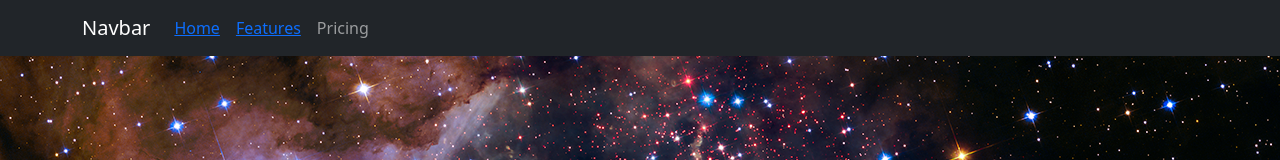
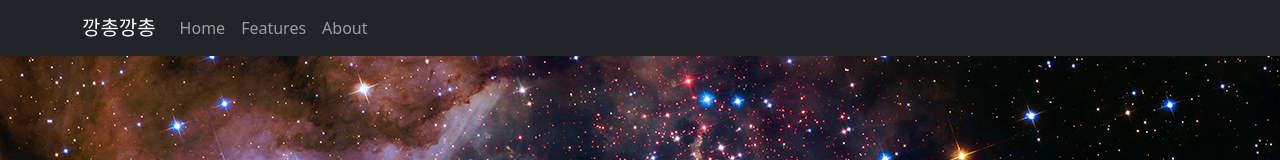
Before and after one commit to yeonji-dev/react-review-project, a React (Create React App) app: page / in a window 1280 px wide. Shown: the top 160 px of the page. Built offline with nearby package versions, Linux system fonts and the light colour scheme.

Commit message:
nested routes

```diff
--- a/src/App.js
+++ b/src/App.js
@@ -12,10 +12,11 @@ function App() {
         <div className="App">
             <NavbarComponent/>
             <Routes>
-                <Route path={"/"} element={<ListComponent/>}/>
-                <Route path={"/list"} element={<ListComponent/>}/>
-                <Route path={"/detail"} element={<div>상세페이지</div>}/>
-                <Route path={"/about"} element={<div>어바웃페이지</div>}/>
+                <Route path={"/"} element={<ListComponent/>}>
+                    {/*<Route path={"/list"} element={<ListComponent/>}/>*/}
+                    <Route path={"detail"} element={<div>상세페이지</div>}/>
+                    <Route path={"about"} element={<div>어바웃페이지</div>}/>
+                </Route>
                 <Route path="*" element={<PageException exceptionText={"Page Not Found"} />}/>
             </Routes>
         </div>
--- a/src/components/ListComponent.js
+++ b/src/components/ListComponent.js
@@ -1,6 +1,7 @@
 import ItemComponents from "./ItemComponents";
 import data from "../data.js";
 import {useState} from "react";
+import {Outlet} from "react-router-dom";
 
 const ListComponent = () => {
     const [item, setItem] = useState(data);
@@ -14,6 +15,7 @@ const ListComponent = () => {
                     ))}
                 </div>
             </div>
+            <Outlet></Outlet>
         </>
     );
 };
--- a/src/components/common/NavbarComponent.js
+++ b/src/components/common/NavbarComponent.js
@@ -1,16 +1,17 @@
 import {Container, Nav, Navbar} from "react-bootstrap";
-import {Link} from "react-router-dom";
+import {Link, useNavigate, Outlet} from "react-router-dom";
 
 const NavbarComponent = () => {
+    const navigate = useNavigate();
     return (
         <>
             <Navbar bg="dark" variant="dark">
                 <Container>
-                    <Navbar.Brand href="#home">Navbar</Navbar.Brand>
+                    <Navbar.Brand onClick={() => { navigate("/") }}>깡총깡총</Navbar.Brand>
                     <Nav className="me-auto">
-                        <Nav.Link><Link to={"/"}>Home</Link></Nav.Link>
-                        <Nav.Link href="#features"><Link to={"/detail"}>Features</Link></Nav.Link>
-                        <Nav.Link href="#pricing">Pricing</Nav.Link>
+                        <Nav.Link onClick={() => { navigate("/") }}>Home</Nav.Link>
+                        <Nav.Link onClick={() => { navigate("/detail") }}>Features</Nav.Link>
+                        <Nav.Link onClick={() => { navigate("/about") }}>About</Nav.Link>
                     </Nav>
                 </Container>
             </Navbar>
```
Also changed, not shown: 1 other file (tests, documents, lock files or other folders).
